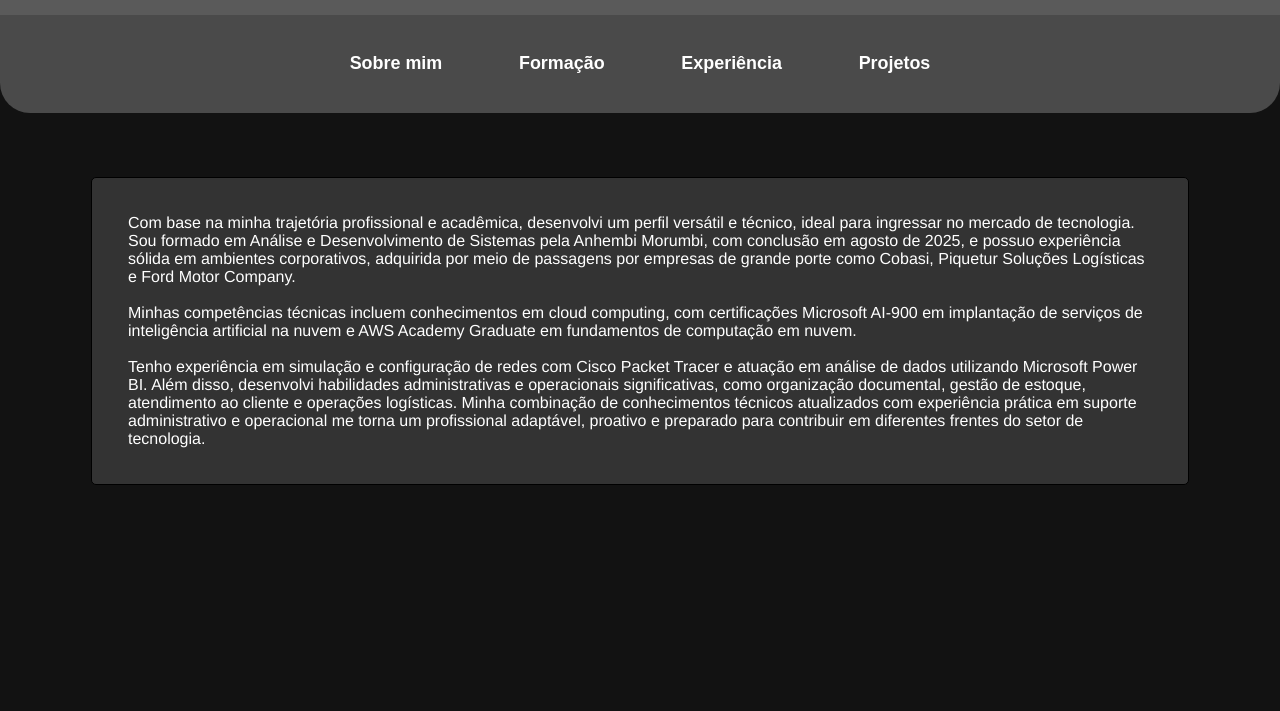
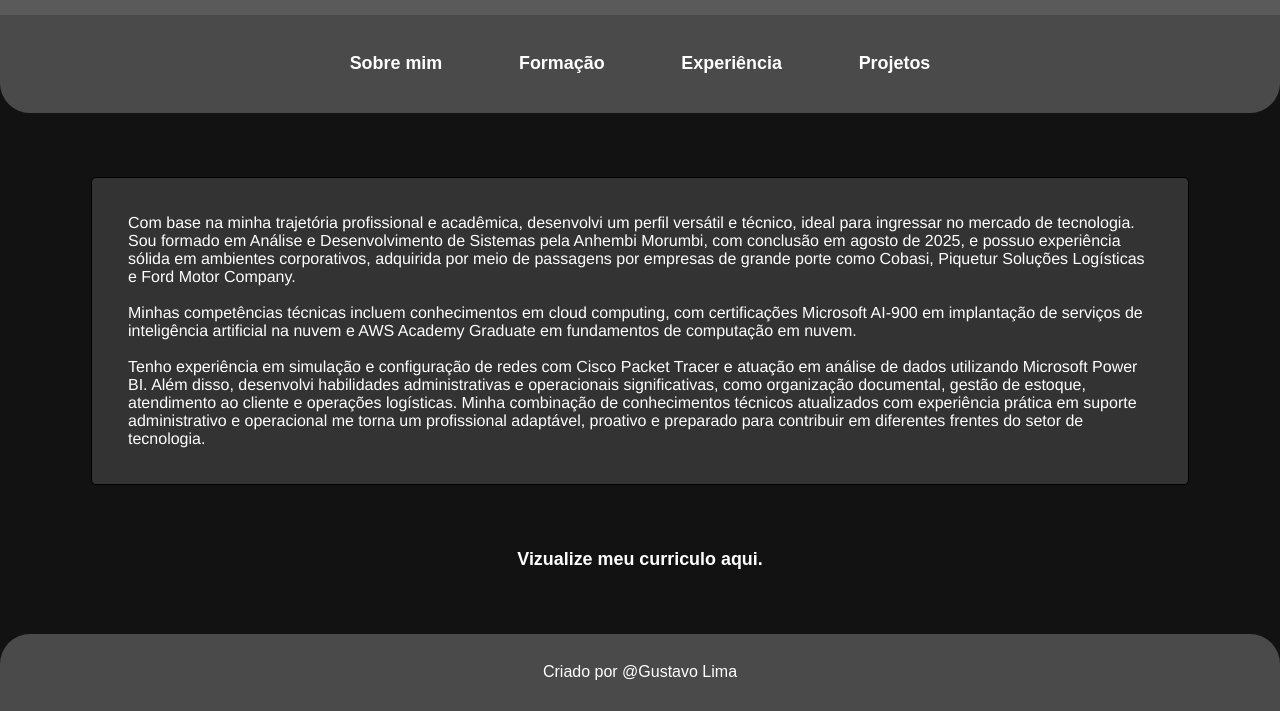
Before and after one commit to Gustavo08Lima/Curriculo, a plain HTML site: page index.html in a window 1280 px wide. Shown: the part 352-1063 px from the top of the page. Before the commit the page ends 862 px from the top, so only its background shows below. Drawn offline with Linux system fonts and the light colour scheme.

Commit message:
finalizei

```diff
--- a/index.html
+++ b/index.html
@@ -40,8 +40,10 @@ Tracer e atuação em análise de dados utilizando Microsoft Power BI. Além dis
 Minha combinação de conhecimentos técnicos atualizados com experiência prática em suporte administrativo e operacional me torna um profissional adaptável, proativo e preparado para contribuir em diferentes frentes do setor de tecnologia.</p>
     </div>
 
+    <a href="site/Fotos/CURRICULO2.pdf">Vizualize meu curriculo aqui. </a>
 
 
+    <footer> Criado por @Gustavo Lima</footer>
 
 </body>
 </html>
--- a/universal.css
+++ b/universal.css
@@ -74,6 +74,20 @@ a:hover {
     color: rgb(39, 192, 60);
 }
 
+
+footer {
+    color: white;
+    margin-top: 2%;
+    display: flex;
+    justify-content: center;
+    align-items: center;
+    width: 100%;
+    height: 6vw;
+    background-color:#4A4A4A;
+    border-radius: 30px 30px 0px 0px ;
+    font-family: 'arial'
+}
+
 @media (max-width: 768px) {
     a {
     font-size: 3vw;
```
Also changed, not shown: Experiencia.html (+1 -2 lines), Formação.html (+1 -1 lines), Projetos.html (+1 -1 lines), 1 other file.
